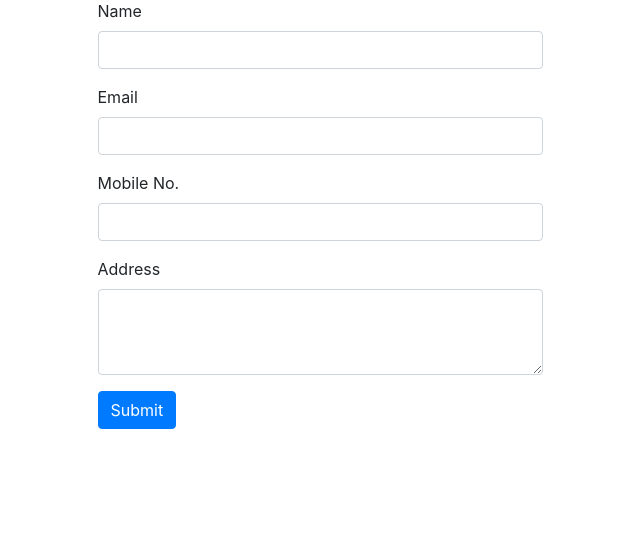
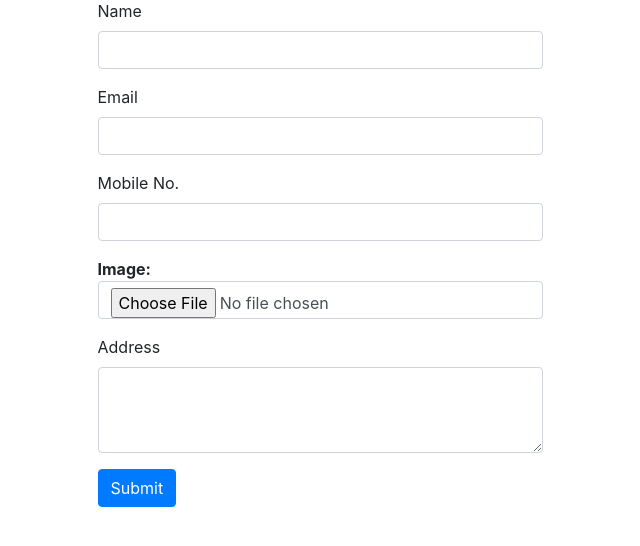
Before and after one commit to AHMEDNABIB/php_oop_crud, a PHP site: page /index.php in a window 1280 px wide. Shown: the part 131-677 px from the top of the page, without its empty margins (320-960 px from the left). Run offline with PHP 8.4, Linux system fonts and the light colour scheme.

Commit message:
add image php

```diff
--- a/index.php
+++ b/index.php
@@ -27,7 +27,7 @@
               $insert = $model->insert();
 
           ?>
-          <form action="" method="post">
+          <form action="" method="post" >
             <div class="form-group">
               <label for="">Name</label>
               <input type="text" name="name" class="form-control">
@@ -39,6 +39,10 @@
             <div class="form-group">
               <label for="">Mobile No.</label>
               <input type="text" name="mobile" class="form-control">
+            </div>
+             <div class="form-group">
+                <strong>Image:</strong>
+                <input type="file" name="image" id="image" class="form-control" />
             </div>
             <div class="form-group">
               <label for="">Address</label>
--- a/model.php
+++ b/model.php
@@ -22,15 +22,19 @@ class Model{
   public function insert(){
 
 			if (isset($_POST['submit'])) {
-				if (isset($_POST['name']) && isset($_POST['email']) && isset($_POST['mobile']) && isset($_POST['address'])) {
-					if (!empty($_POST['name']) && !empty($_POST['email']) && !empty($_POST['mobile']) && !empty($_POST['address']) ) {
+				if (isset($_POST['name']) && isset($_POST['email']) && isset($_POST['mobile']) && isset($_POST['image']) && isset($_POST['address'])) {
+					if (!empty($_POST['name']) && !empty($_POST['email']) && !empty($_POST['mobile']) && !empty($_POST['image'])&& !empty($_POST['address']) ) {
 
 						$name = $_POST['name'];
 						$phone = $_POST['mobile'];
 						$email = $_POST['email'];
 						$address = $_POST['address'];
 
-						$query = "INSERT INTO tbl_register (name,email,phone,address) VALUES ('$name','$email','$phone','$address')";
+                        $file = $_POST["image"];
+
+
+
+						$query = "INSERT INTO tbl_register (name,email,phone,photo,address) VALUES ('$name','$email','$phone','$file', '$address')";
 						if ($sql = $this->conn->query($query)) {
 							echo "<script>alert('records added successfully');</script>";
 							echo "<script>window.location.href = 'record.php';</script>";
--- a/record.php
+++ b/record.php
@@ -29,6 +29,7 @@
                             <th>Name</th>
                              <th>Email</th>
                             <th>Mobile No</th>
+                            <th>Photo</th>
                             <th>Address</th>
                             <th>Action</th>
                         </tr>
@@ -41,12 +42,16 @@
                         $rows = $model->fetch();
                         if (!empty($rows)) {
                         foreach($rows as $row){
+
                             ?>
                             <tr>
                               <td><?php echo $row['id']?></td>
                               <td><?php echo $row['name']?></td>
                               <td><?php echo $row['email']?></td>
                               <td><?php echo $row['phone']?></td>
+                              <td><img src="images/<?php  echo $row['photo'];?>" alt="Girl in a jacket" width="30" height="45"></td>
+
+
                               <td><?php echo $row['address']?></td>
                                <td>
                                 <button class ="btn btn-info">
```
Also changed, not shown: read.php (+1 -0 lines), images/Screenshot (1).png (added), images/Screenshot (2).png (added), images/Screenshot (3).png (added), images/Screenshot (4).png (added), images/Screenshot (5).png (added), images/Screenshot (6).png (added).
